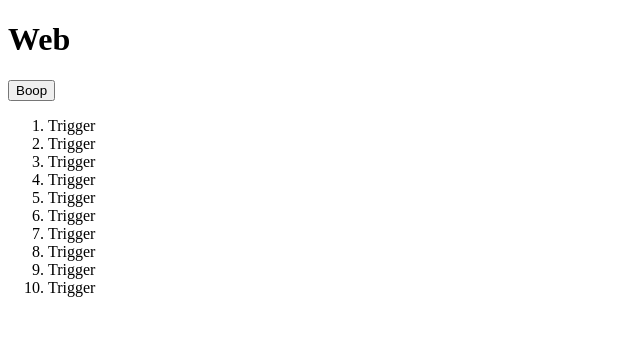
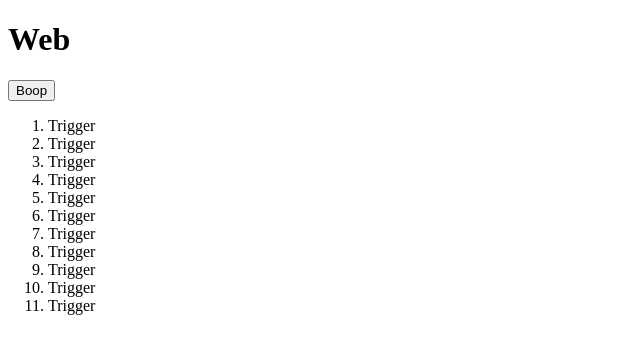
Before and after one commit to alojzy231/release-please-playground-test, a Next.js app in the folder apps/web/: page / in a window 1280 px wide. Shown: the top 354 px of the page, without its empty margins (0-640 px from the left). Built offline with nearby package versions, Linux system fonts and the light colour scheme.

Commit message:
feat: trigger web release

```diff
--- a/apps/web/app/page.tsx
+++ b/apps/web/app/page.tsx
@@ -36,6 +36,9 @@ export default function Page() {
         <li>
           Trigger
         </li>
+        <li>
+          Trigger
+        </li>
       </ol>
     </>
   );
```
